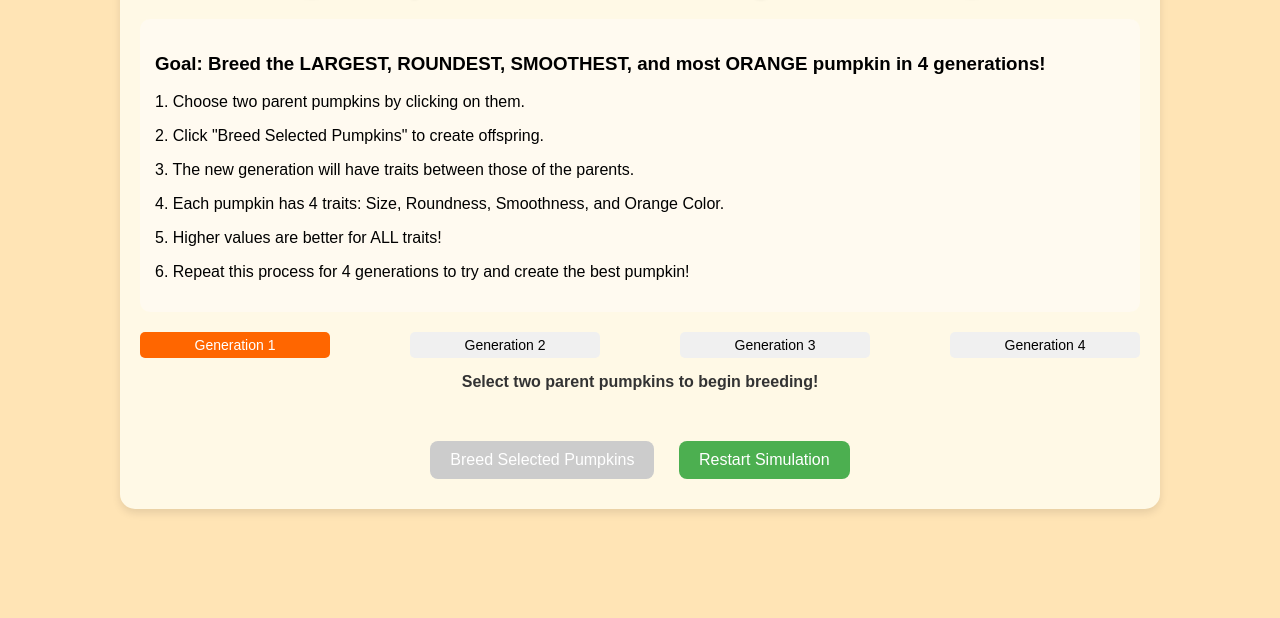
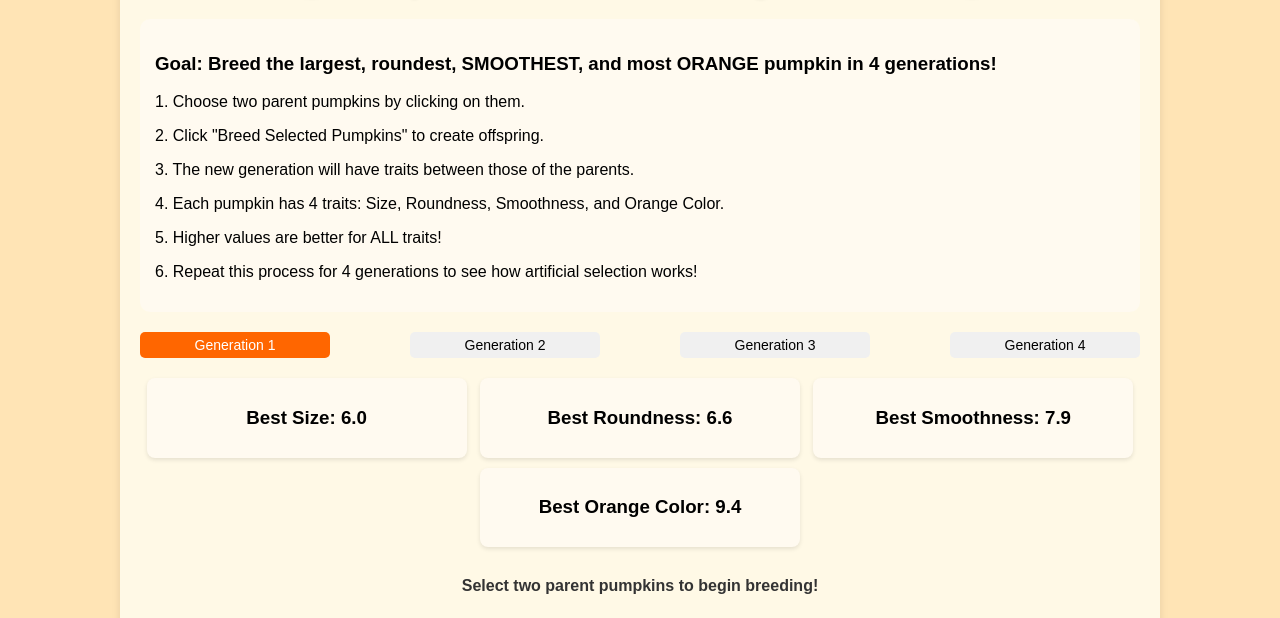
Before and after one commit to TipTopTaylor/PumpkinSim, a plain HTML site: page index.html in a window 1280 px wide. Shown: the part 102-720 px from the top of the page. Drawn offline with Linux system fonts and the light colour scheme.

Commit message:
Update index.html

```diff
--- a/index.html
+++ b/index.html
@@ -47,7 +47,7 @@
         }
         .pumpkin-stats {
             font-size: 11px;
-            background-color: rgba(255, 255, 255, 0.5);
+            background-color: rgba(255, 255, 255, 0.9);
             padding: 3px 6px;
             border-radius: 5px;
             position: absolute;
@@ -133,13 +133,13 @@
         <h1>🎃 Pumpkin Selective Breeding Simulation 🎃</h1>
 
         <div class="instructions">
-            <h3>Goal: Breed the LARGEST, ROUNDEST, SMOOTHEST, and most ORANGE pumpkin in 4 generations!</h3>
+            <h3>Goal: Breed the largest, roundest, SMOOTHEST, and most ORANGE pumpkin in 4 generations!</h3>
             <p>1. Choose two parent pumpkins by clicking on them.</p>
             <p>2. Click "Breed Selected Pumpkins" to create offspring.</p>
             <p>3. The new generation will have traits between those of the parents.</p>
             <p>4. Each pumpkin has 4 traits: Size, Roundness, Smoothness, and Orange Color.</p>
             <p>5. Higher values are better for ALL traits!</p>
-            <p>6. Repeat this process for 4 generations to try and create the best pumpkin!</p>
+            <p>6. Repeat this process for 4 generations to see how artificial selection works!</p>
         </div>
 
         <div class="generations">
@@ -149,6 +149,20 @@
             <div class="generation-indicator">Generation 4</div>
         </div>
 
+        <div class="metrics">
+            <div class="metric">
+                <h3>Best Size: <span id="best-size">0</span></h3>
+            </div>
+            <div class="metric">
+                <h3>Best Roundness: <span id="best-roundness">0</span></h3>
+            </div>
+            <div class="metric">
+                <h3>Best Smoothness: <span id="best-smoothness">0</span></h3>
+            </div>
+            <div class="metric">
+                <h3>Best Orange Color: <span id="best-color">0</span></h3>
+            </div>
+        </div>
 
         <div class="status" id="status-message">Select two parent pumpkins to begin breeding!</div>
 
```
